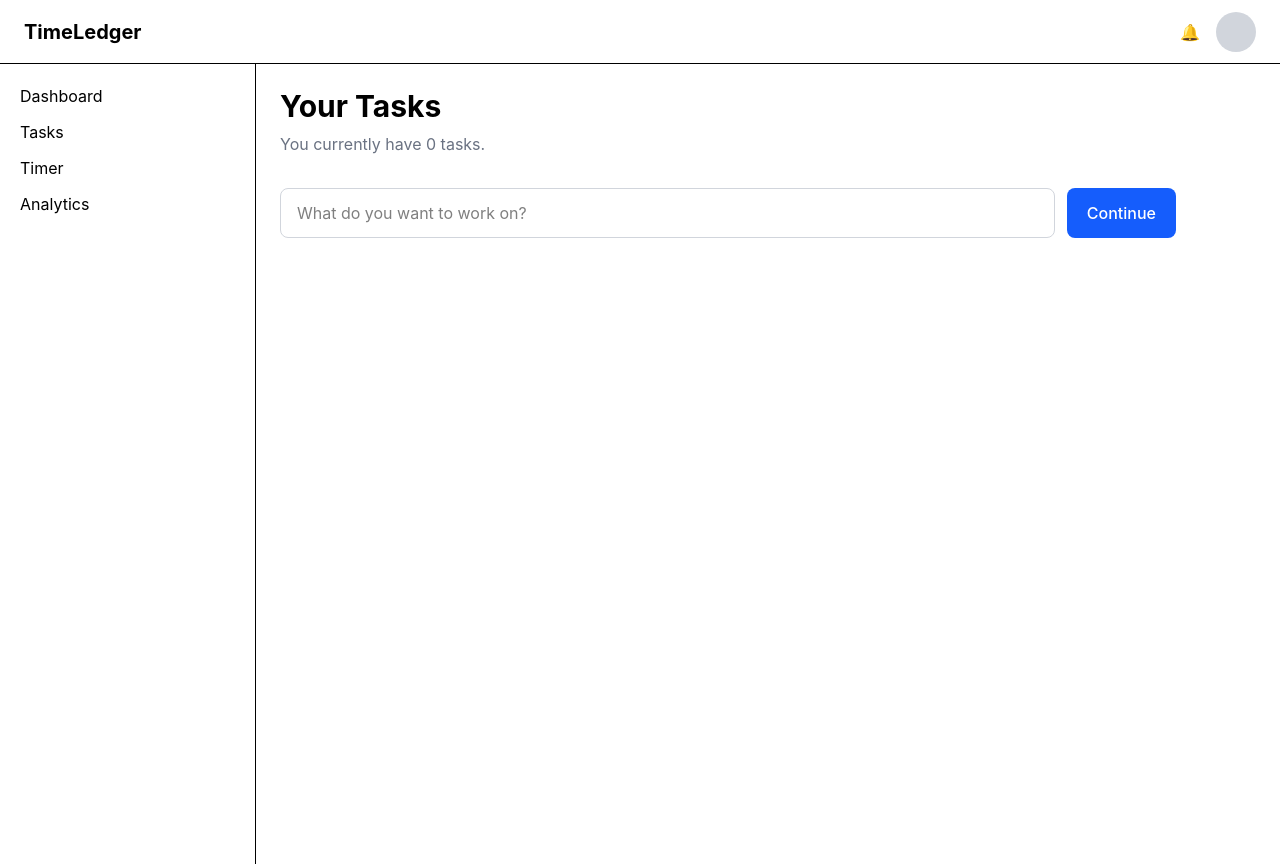
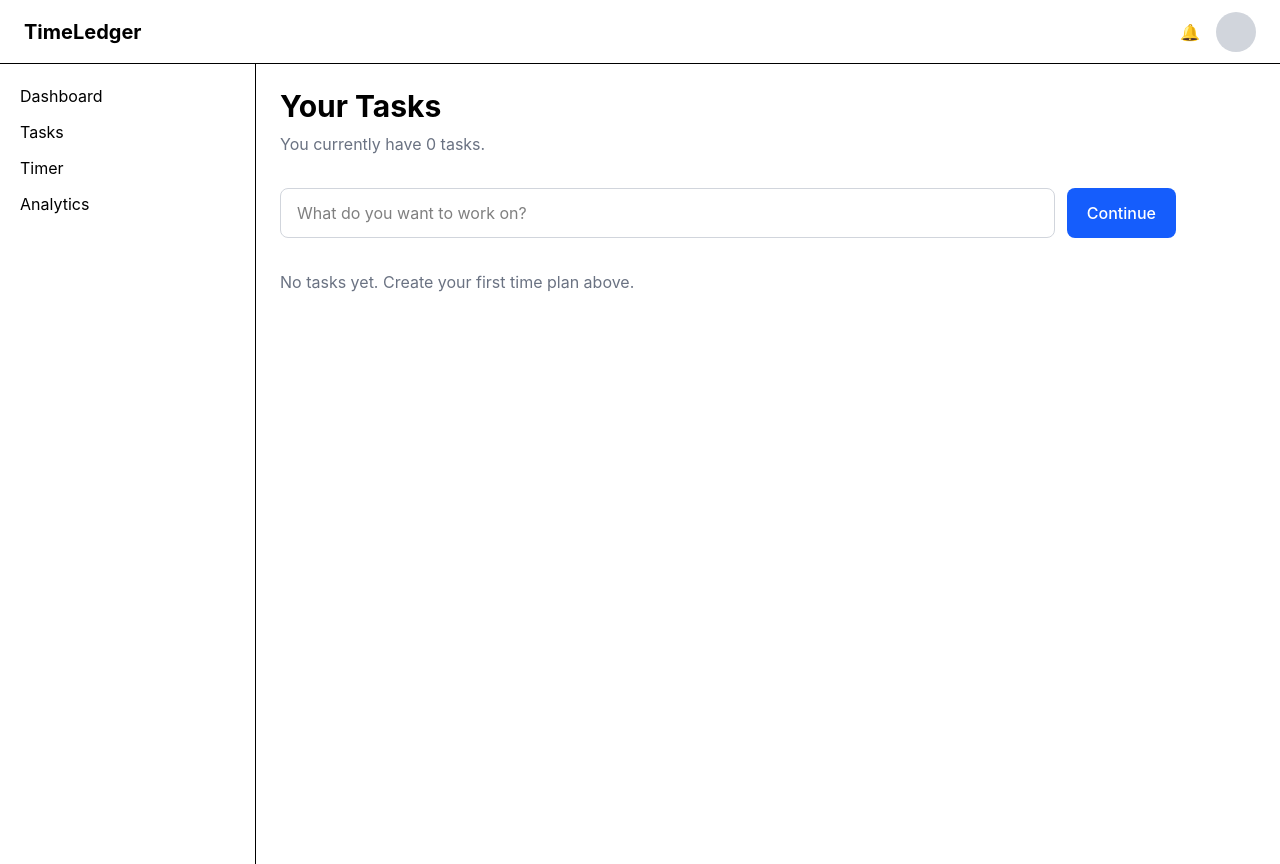
Before and after one commit to srinivasulu56/TimeLedger, a React (Vite) app: page /Dashboard/tasks in a window 1280 px wide. Built offline with nearby package versions, Linux system fonts and the light colour scheme.

Commit message:
TaskCard Added

```diff
--- /dev/null
+++ b/src/features/tasks/components/TaskCard.jsx
@@ -0,0 +1,26 @@
+function TaskCard({ task, sessionCount }) {
+  return (
+    <article className="rounded-xl border border-gray-200 bg-white p-5 shadow-sm">
+      <div className="flex items-start justify-between gap-4">
+        <div>
+          <h2 className="text-lg font-semibold">{task.title}</h2>
+
+          <p className="mt-1 text-sm text-gray-500">
+            {task.estimatedMinutes} min estimated - {task.sessionDuration} min
+            per session
+          </p>
+        </div>
+
+        <span className="rounded-full bg-blue-50 px-3 py-1 text-sm font-medium text-blue-700">
+          {task.status}
+        </span>
+      </div>
+
+      <p className="mt-4 text-sm text-gray-600">
+        {sessionCount} planned sessions
+      </p>
+    </article>
+  );
+}
+
+export default TaskCard;
--- a/src/features/tasks/pages/TasksPage.jsx
+++ b/src/features/tasks/pages/TasksPage.jsx
@@ -1,8 +1,9 @@
 import { useState } from "react";
 import { useOutletContext } from "react-router-dom";
+import TaskCard from "../components/TaskCard";
 
 function TasksPage() {
-  const { tasks, setTasks, setSessions } = useOutletContext();
+  const { tasks, setTasks, sessions, setSessions } = useOutletContext();
 
   const [title, setTitle] = useState("");
   const [draftTitle, setDraftTitle] = useState("");
@@ -96,6 +97,7 @@ function TasksPage() {
     };
 
     setTasks((currentTasks) => [...currentTasks, newTask]);
+
     setSessions((currentSessions) => [
       ...currentSessions,
       ...plannedSessions,
@@ -128,6 +130,28 @@ function TasksPage() {
           Continue
         </button>
       </form>
+
+      <div className="mt-8 grid gap-4 sm:grid-cols-2">
+        {tasks.length === 0 ? (
+          <p className="text-gray-500">
+            No tasks yet. Create your first time plan above.
+          </p>
+        ) : (
+          tasks.map((task) => {
+            const sessionCount = sessions.filter(
+              (session) => session.taskId === task.id
+            ).length;
+
+            return (
+              <TaskCard
+                key={task.id}
+                task={task}
+                sessionCount={sessionCount}
+              />
+            );
+          })
+        )}
+      </div>
 
       {isPlannerOpen && (
         <div
@@ -230,7 +254,7 @@ function TasksPage() {
                       className="rounded-lg border border-gray-200 p-4"
                     >
                       <p className="font-medium">
-                        Session {session.order} · {session.plannedDuration} min
+                        Session {session.order} - {session.plannedDuration} min
                       </p>
 
                       <input
--- a/src/layouts/DashboardLayout.jsx
+++ b/src/layouts/DashboardLayout.jsx
@@ -6,6 +6,7 @@ import Sidebar from "../shared/components/Sidebar";
 function DashboardLayout() {
   const [tasks, setTasks] = useState([]);
   const [sessions, setSessions] = useState([]);
+
   return (
     <div className="min-h-screen">
       <Navbar />
```
